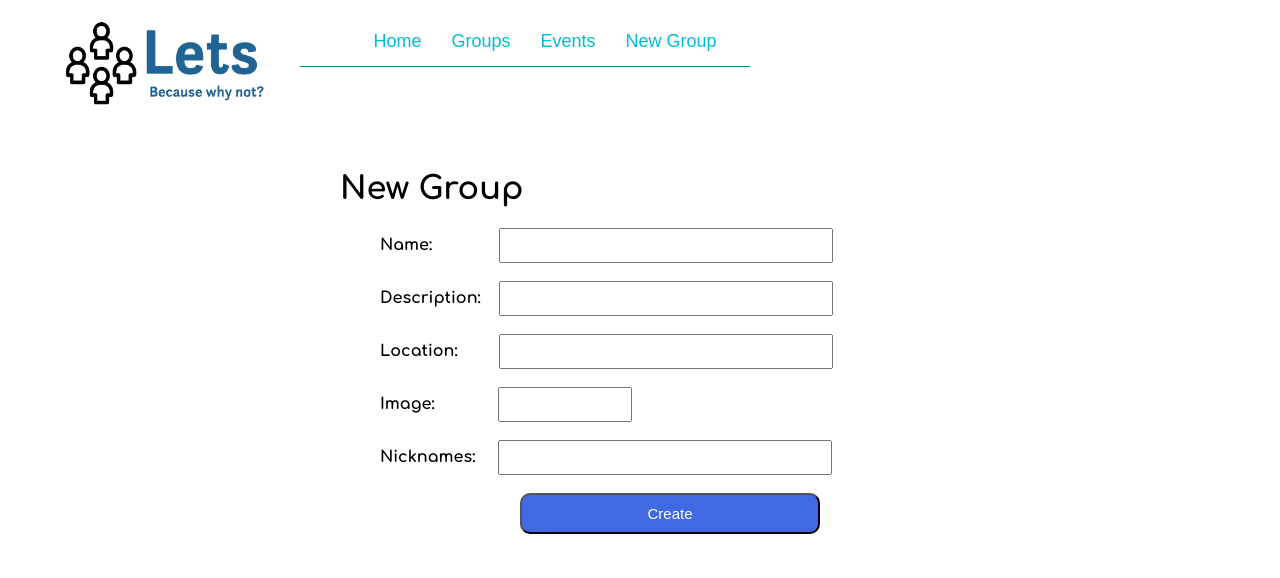
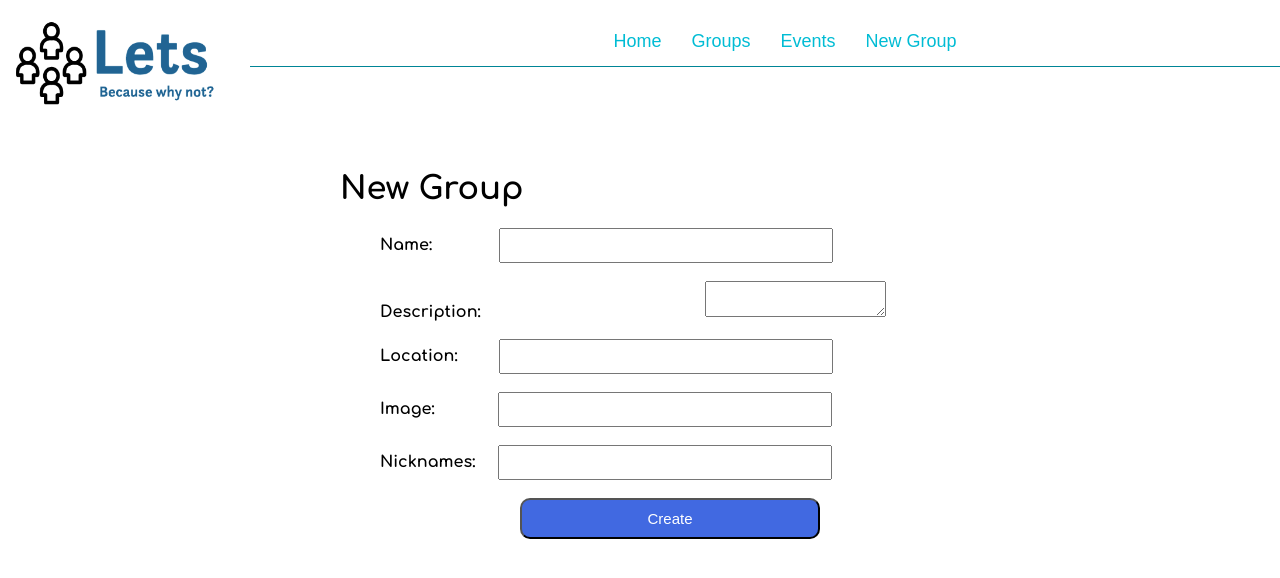
Before and after one commit to Quantumfishcake/Lets-Front, a React (Create React App) app: page /newgroup in a window 1280 px wide. Shown: the top 578 px of the page. Built offline with nearby package versions, Linux system fonts and the light colour scheme.

Commit message:
newdesign

```diff
--- a/src/components/Event.js
+++ b/src/components/Event.js
@@ -35,7 +35,7 @@ class Event extends Component {
     return (
         <div >
         <Header />
-        <Calendar2 />
+
 
         <h2>{this.state.event.name}</h2>
         <p>on {this.state.event.date} at {this.state.event.time}</p>
--- a/src/components/Events.js
+++ b/src/components/Events.js
@@ -32,17 +32,11 @@ class Events extends Component {
     return (
       <div className='maincontainer'>
         <div className='container'>
-          <div className='col-sm-12'>
             <Header />
             <div className='col-sm-4 sidebar'>
               <Calendar2 date={date} />
-              <div className='col-sm-8 page-content'>
-                <Link to={
-                  {
-                    pathname: '/newevent/',
-                    state: { from: this.props.location }
-                  }
-                }>Create a new Event</Link>
+
+
 
                 {eventsFiltered.map(event => {
 
@@ -58,11 +52,11 @@ class Events extends Component {
                     </div>
                   )
                 })}
-              </div>
+
             </div>
           </div>
         </div>
-      </div>
+
       )
       }
     }
--- a/src/components/NewGroup.js
+++ b/src/components/NewGroup.js
@@ -50,15 +50,15 @@ class NewGroup extends Component {
           </label></li>
           <li><label><br></br>
             Description:
-            <input type='text' name='description' onChange={this.handleChange('description')} value={this.state.description} />
+            <textarea type='text' name='description' onChange={this.handleChange('description')} value={this.state.description} />
           </label></li>
           <li><label><br></br>
             Location:
-            <input type='text' name='location' onChange={this.handleChange('location')} value={this.state.location} />
+            <input type='text' name='location1' onChange={this.handleChange('location')} value={this.state.location} />
           </label></li><br></br>
           <li><label>
             Image:
-            <input type='text' name='image' onChange={this.handleChange('image')} value={this.state.image} />
+            <input type='text' name='image2' onChange={this.handleChange('image')} value={this.state.image} />
           </label></li>
           <li><label><br></br>
             Nicknames:
--- a/src/components/Newevent.js
+++ b/src/components/Newevent.js
@@ -94,6 +94,7 @@ class Newevent extends Component {
         <Header />
         <div className="createevent">
           <h1> Create an event</h1>
+          <div className="container">
         <form onSubmit={this._createEvent}>
           <ul>
               <li><label>
@@ -133,6 +134,7 @@ class Newevent extends Component {
         </form>
       </div>
     </div>
+    </div>
     )
   }
 }
--- a/src/index.css
+++ b/src/index.css
@@ -349,15 +349,6 @@ font-size: 14px;
   float:right;
 }
 
-.eventtitle a{
-  text-decoration: none;
-
-}
-
-.container {
-  max-width: 700px;
-  margin-left: 50px;
-}
 
 .react-calendar {
 position:absolute;
@@ -367,21 +358,15 @@ position:absolute;
   float:right;
  }
 
+ .eventtitle {
+   margin-top: 50px;
+  margin-left: 50px;
+  border-bottom: 1px solid grey;
+ }
+
  .eventtitle a{
   text-decoration: none;
-
  }
-
- .container {
-  max-width: 700px;
-  margin-left: 50px;
- }
-
- .eventtitle {
-  position: relative;
-  left: 80%;
-
-  }
 
 .createevent {
   height: 200px;
@@ -417,6 +402,7 @@ button[type="submit"] {
   background-color:royalblue;
   color:#ffffff;
   margin-left: 200px;
+  max-width:
 }
 
 input[type="text"] {
@@ -425,7 +411,7 @@ input[type="text"] {
 
 input[type="date"] {
   max-width: 100px;
-  margin-left: 87px;
+  margin-left: 139px;
 }
 input[type="time"] {
   max-width: 100px;
@@ -433,26 +419,30 @@ input[type="time"] {
 }
 
 input[name="location"] {
-  margin-left: 99px;
+  margin-left: 152px;
 }
 input[type="number"] {
   max-width: 100px;
+  margin-left: 49px;
 }
 textarea[name="description"] {
-  margin-left: 175px;
+  margin-left: 224px;
   max-width: 340px;
 }
 input[type="file"] {
  max-width: 190px;
+ margin-left: 2px;
 }
 
 input[name="image"] {
  max-width: 100px;
+ margin-left: 20px;
+
 }
- .react-calendar{
-   position: fixed;
+.react-calendar{
+   position: absolute;
    top: 200px;
-   left: 100px;
+   left: 800px;
  }
 
 .creategroup {
@@ -491,11 +481,11 @@ input[name="name"] {
   margin-left: 67px;
 }
 
-input[name="location"] {
+input[name="location1"] {
   margin-left: 41px;
 }
 
-input[name="image"] {
+input[name="image2"] {
   margin-left: 63px;
 }
 input[name="nicknames"] {
```
